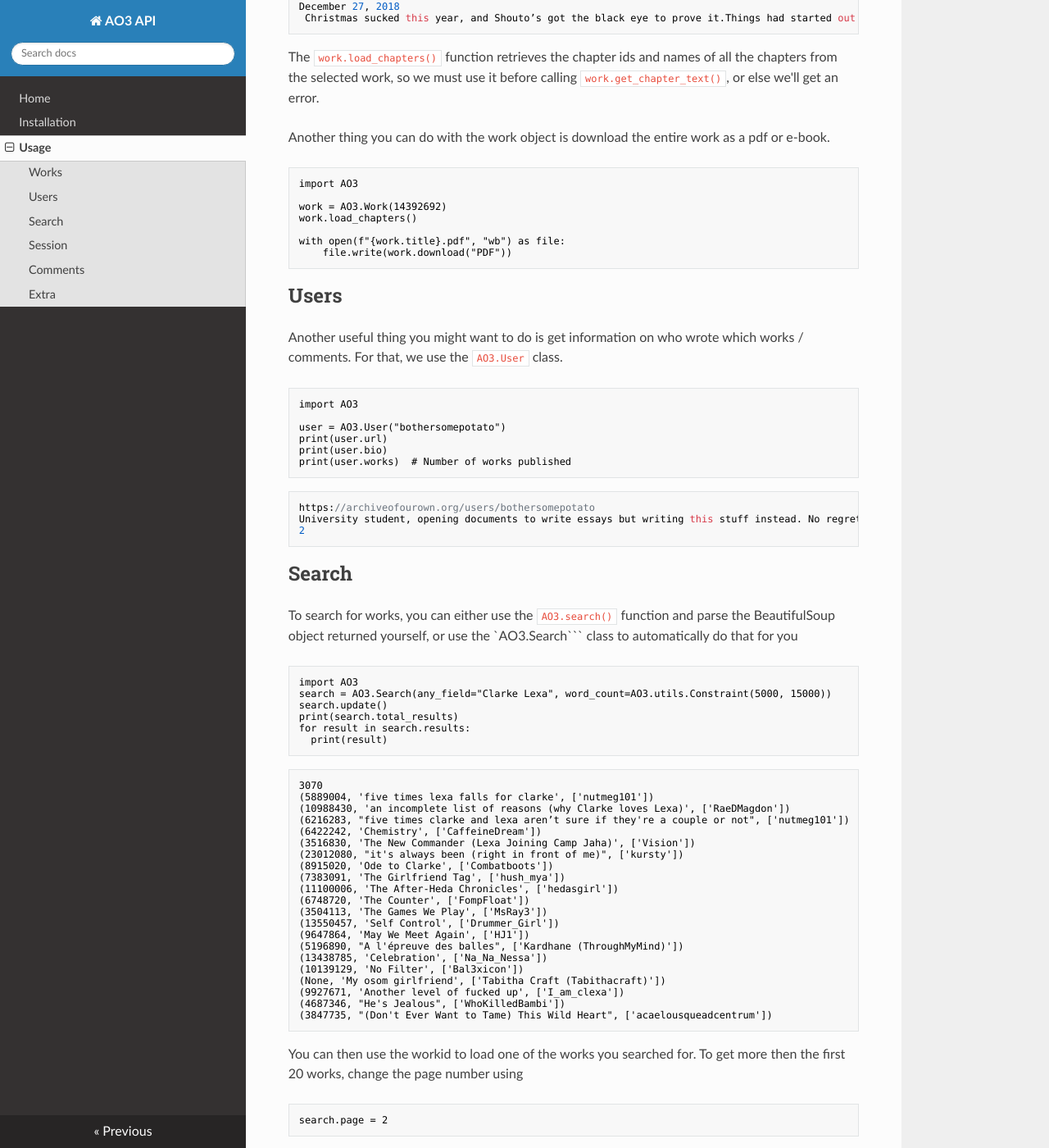
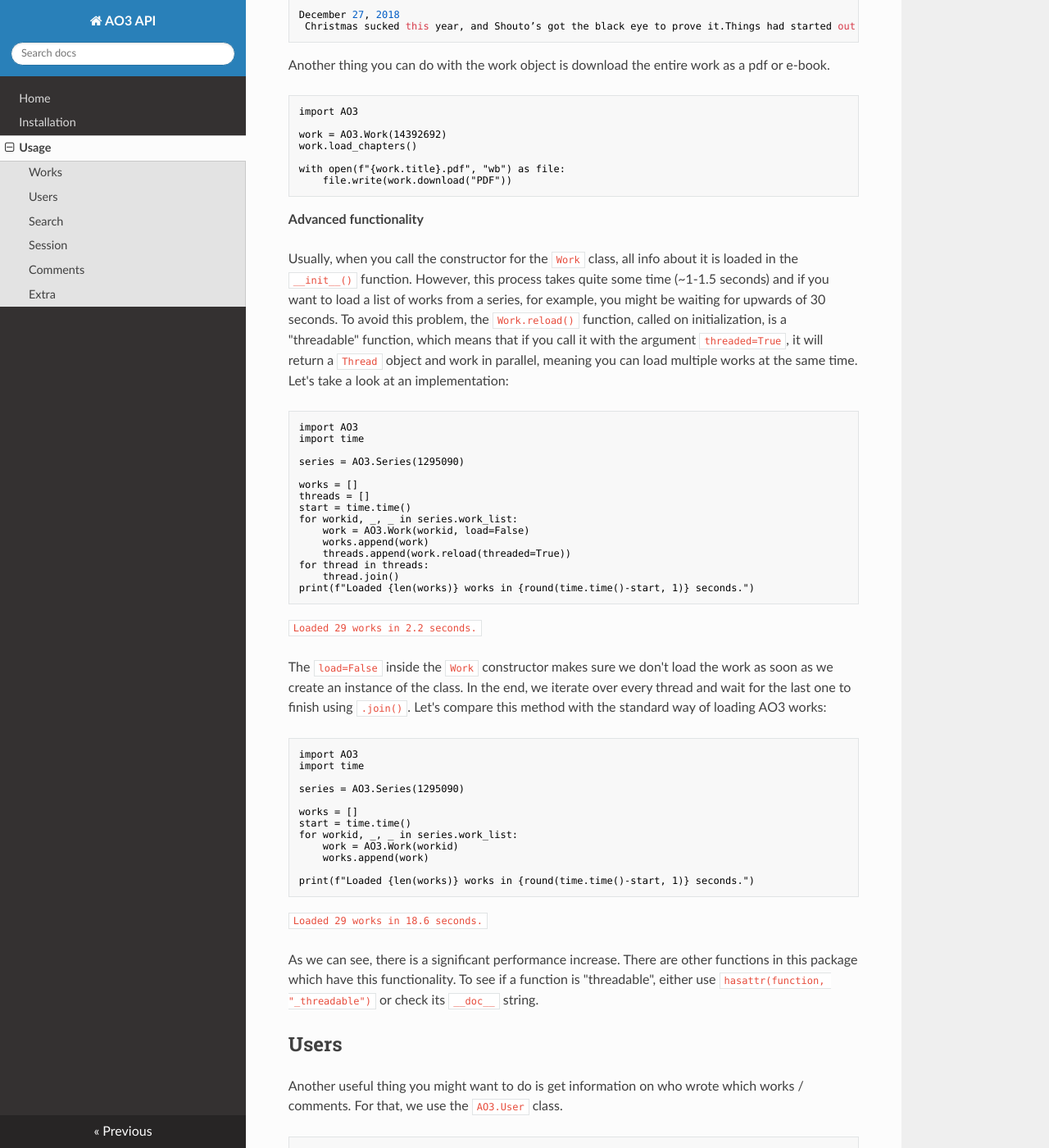
Before and after one commit to ArmindoFlores/ao3_api, an MkDocs documentation site: the page built from docs/use.md, in a window 1280 px wide and 1400 px high, scrolled down 1012 px. Shown: the whole window at 82% size. Built offline with MkDocs 1.6.1, drawn with Linux system fonts in a browser that asks for light colours; nearby versions of some CDN libraries; some of the changed text lies outside the part shown.

````diff
--- a/docs/use.md
+++ b/docs/use.md
@@ -1,6 +1,6 @@
 # Usage
 
-This package is divided in 7 core modules: works, users, search, session, comments, extra, and utils.
+This package is divided in 8 core modules: works, users, series, search, session, comments, extra, and utils.
 
 ## Works
 
@@ -31,7 +31,6 @@ It's important to note that some works may not be accessible to guest users, and
 import AO3
 
 work = AO3.Work(14392692)
-work.load_chapters()
 
 print(work.chapter_names[1])  # Second chapter name
 text = work.get_chapter_text(2)  # Second chapter text
@@ -47,8 +46,6 @@ December 27, 2018
  Christmas sucked this year, and Shouto’s got the black eye to prove it.Things had started out well
 ```
 
-The `work.load_chapters()` function retrieves the chapter ids and names of all the chapters from the selected work, so we must use it before calling `work.get_chapter_text()`, or else we'll get an error.
-
 Another thing you can do with the work object is download the entire work as a pdf or e-book.
 
 ```py3
@@ -60,6 +57,53 @@ work.load_chapters()
 with open(f"{work.title}.pdf", "wb") as file:
     file.write(work.download("PDF"))
 ```
+
+
+__Advanced functionality__
+
+Usually, when you call the constructor for the `Work` class, all info about it is loaded in the `__init__()` function. However, this process takes quite some time (~1-1.5 seconds) and if you want to load a list of works from a series, for example, you might be waiting for upwards of 30 seconds. To avoid this problem, the `Work.reload()` function, called on initialization, is a "threadable" function, which means that if you call it with the argument `threaded=True`, it will return a `Thread` object and work in parallel, meaning you can load multiple works at the same time. Let's take a look at an implementation:
+
+```py3
+import AO3
+import time
+
+series = AO3.Series(1295090)
+
+works = []
+threads = []
+start = time.time()
+for workid, _, _ in series.work_list:
+    work = AO3.Work(workid, load=False)
+    works.append(work)
+    threads.append(work.reload(threaded=True))
+for thread in threads:
+    thread.join()
+print(f"Loaded {len(works)} works in {round(time.time()-start, 1)} seconds.")
+```
+
+`Loaded 29 works in 2.2 seconds.`
+
+The `load=False` inside the `Work` constructor makes sure we don't load the work as soon as we create an instance of the class. In the end, we iterate over every thread and wait for the last one to finish using `.join()`. Let's compare this method with the standard way of loading AO3 works:
+
+```py3
+import AO3
+import time
+
+series = AO3.Series(1295090)
+
+works = []
+start = time.time()
+for workid, _, _ in series.work_list:
+    work = AO3.Work(workid)
+    works.append(work)
+
+print(f"Loaded {len(works)} works in {round(time.time()-start, 1)} seconds.")
+```
+
+`Loaded 29 works in 18.6 seconds.`
+
+As we can see, there is a significant performance increase. There are other functions in this package which have this functionality. To see if a function is "threadable", either use `hasattr(function, "_threadable")` or check its `__doc__` string.
+
 
 
 ## Users
````
Also changed, not shown: README.md (+47 -3 lines), 2 other files.
